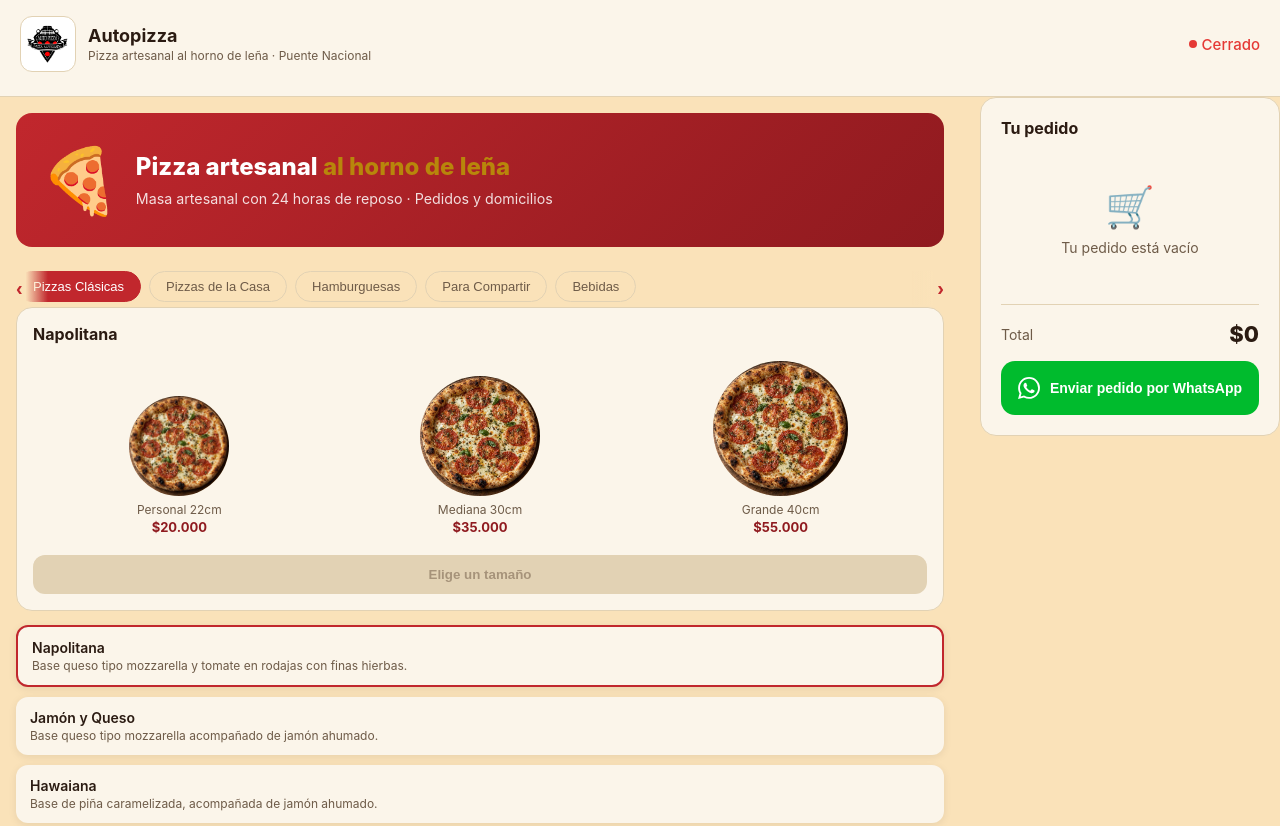
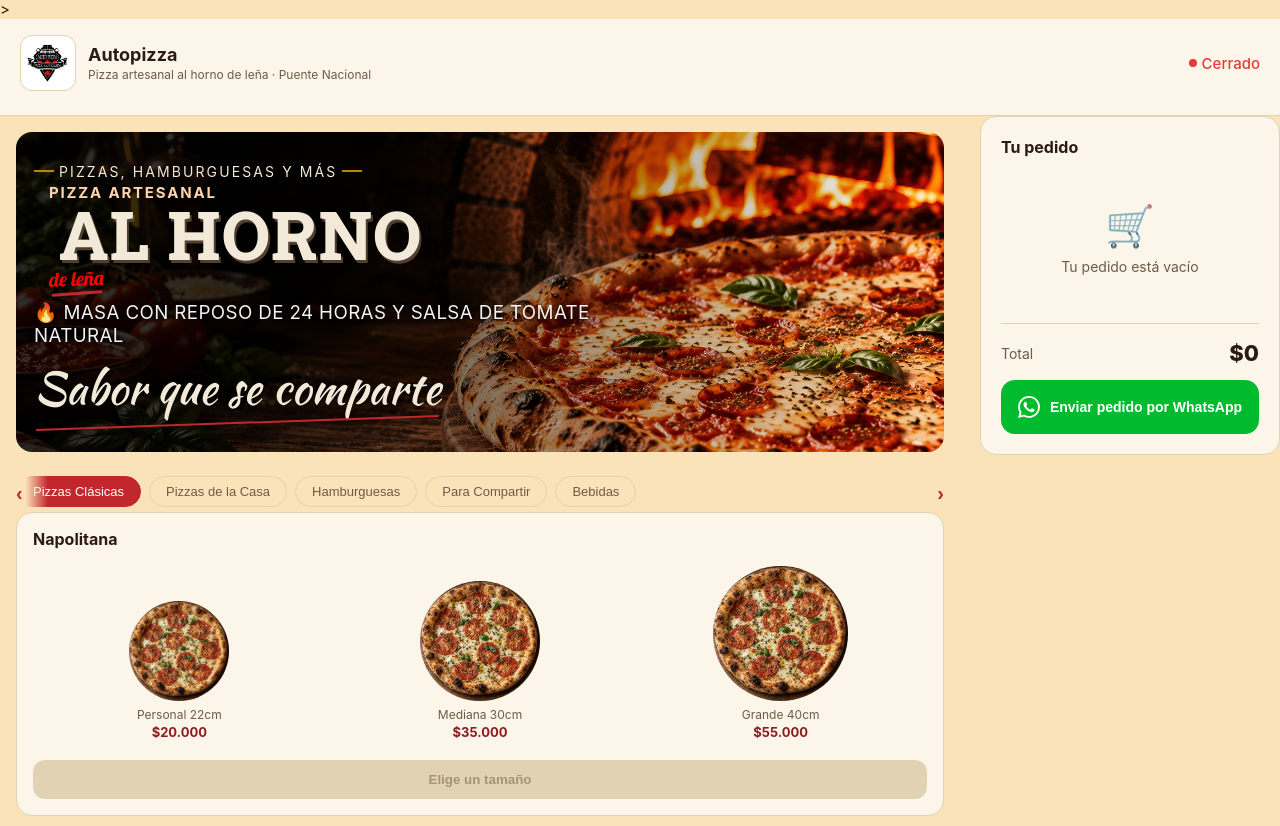
Before and after one commit to AndresMacana29/menudigital-autopizza, a plain HTML site: page index.html in a window 1280 px wide. Shown: the top 826 px of the page. Drawn offline with nearby package versions, Linux system fonts and the light colour scheme.

Commit message:
Actualizacion Banner

```diff
--- a/css/style.css
+++ b/css/style.css
@@ -106,41 +106,100 @@ body { background: var(--bg); color: var(--text); font-family: -apple-system, Bl
   padding-top: 16px;
   border-top: 1px solid var(--border)
 }
-
+/*HERO*/
 .hero{
+  position: relative;
   border-radius: 16px;
   overflow: hidden;
   margin-bottom: 24px;
-  background: linear-gradient(135deg, var(--brand), var(--brand-dark));
-  padding: 28px 24px;
+  min-height: 320px;
+  background-image: linear-gradient(90deg, rgba(0,0,0,0.8) 25%, rgba(0,0,0,0.3) 65%, rgba(0,0,0,0) 100%), url('/img/banner-sin-texto2.png');
+  background-size: cover;
+  background-position: center;
   display: flex;
   align-items: center;
-  gap: 16px;
+  padding: 28px 24px;
 }
-
-.hero-banner{
-  width: 100%;
-  height: auto;
-  display: block;
+.hero-eyebrow {
+  font-size: 8px;
+  letter-spacing: 0.15em;
+  text-transform: uppercase;
+  color: var(--cream);
+  margin-bottom: 3px;
+  display: flex;
+  align-items: center;
+  gap: 5px;
 }
-
+.hero-eyebrow::before,
+.hero-eyebrow::after {
+  content: "";
+  width: 20px;
+  height: 2px;
+  background: var(--gold);
+}
+.hero-badge {
+  font-size: 15px;
+  font-weight: bold;
+  letter-spacing: 0.12em;
+  text-transform: uppercase;
+  color: #FFD6AB;
+  align-items: center;
+  gap: 10px;
+  margin-left: 15px;
+}
 .hero-title {
-  font-size: 1.6em;
+  font-family: 'Roboto Slab', serif;
   font-weight: 800;
-  color: #fff;
-  line-height: 1.2;
+  font-size: 100px;
+  line-height: 0.95;
+  letter-spacing: 1px;
+  text-transform: uppercase;
+  color: #F3E9D8;
+  text-shadow: 2px 3px 0 #504031;
+  margin-left: 25px;
 }
 .hero-highlight {
-  color: var(--gold);
+  font-family: 'Lobster', cursive;
+  font-size: 20px;
+  color: #FF0000;
+  display: inline-block;
+  transform: rotate(-2deg);
+  text-transform: none;
+  margin-left: 15px;
+}
+.hero-highlight::after {
+  content: "";
+  position: absolute;
+  left: 2px; right: 2px; bottom: -4px;
+  height: 3px;
+  background: var(--brand);
+  border-radius: 2px;
+  transform: rotate(-2deg);
+}
+.hero-desc {
+  font-size: 1.05em;
+  letter-spacing: 0.02em;
+  text-transform: uppercase;
+  color: rgba(255,255,255,0.95);
+  text-shadow: 0 1px 4px rgba(0,0,0,0.9);
+  margin-top: 10px;
 }
 .hero-tagline {
-  font-size: 0.95em;
-  color: rgba(255,255,255,0.85);
+  font-family: 'Kaushan Script', cursive;
+  color: var(--cream);
+  font-size: 1.9em;
+  position: relative;
+  display: inline-block;
   margin-top: 8px;
+  text-shadow: 0 1px 4px rgba(0,0,0,0.9);
 }
-.hero-image {
-  font-size: 64px;
-  flex-shrink: 0;
+.hero-tagline::after {
+  content: "";
+  position: absolute;
+  left: 2px; right: 2px; bottom: -3px;
+  height: 2px;
+  background: var(--brand);
+  transform: rotate(-2deg);
 }
 
 .resto-name { font-size: 18px; font-weight: 700; color: var(--text); line-height: 1.2; }
@@ -565,6 +624,9 @@ main {
   .size-mediana  { width: min(95px, 28vw); height: min(95px, 28vw); font-size: 45px; }
   .size-grande   { width: min(115px, 32vw); height: min(115px, 32vw); font-size: 52px; }
 }
+.hero { min-height: 200px; padding: 20px 18px; }
+.hero-title { font-size: 1.5em; }
+.hero-tagline { font-size: 1.1em; }
 
 @media (min-width: 901px) {
   .cart-fab { display: none !important; }
@@ -574,3 +636,11 @@ main {
   .splash-logo { max-width: 80vw; }
   .splash-text { font-size: 26px; }
 }
+@media (min-width: 1200px) {
+  .hero { min-height: 320px; }
+  .hero-content { max-width: 580px; }
+  .hero-eyebrow { font-size: 14px;}
+  .hero-title { font-size: 4.5em; }
+  .hero-desc { font-size: 1.25em; }
+  .hero-tagline { font-size: 3em; }
+}
--- a/index.html
+++ b/index.html
@@ -6,8 +6,14 @@
 <title>Menú Digital-Autopizza</title>
 <link rel="preconnect" href="https://fonts.googleapis.com">
 <link rel="preconnect" href="https://fonts.gstatic.com" crossorigin>
+<link href="https://fonts.googleapis.com/css2?family=Roboto+Slab:wght@800&display=swap" rel="stylesheet">
 <link href="https://fonts.googleapis.com/css2?family=Great+Vibes&family=Oswald:wght@200..700&display=swap" rel="stylesheet">
+<link href="https://fonts.googleapis.com/css2?family=Anton&family=Kaushan+Script&family=Oswald:wght@400;500;600;700&display=swap" rel="stylesheet">
+<link href="https://fonts.googleapis.com/css2?family=Lobster&family=Lobster+Two:ital,wght@0,400;0,700;1,400;1,700&display=swap" rel="stylesheet">>
 <link rel="icon" type="image/png" href="./img/Logo-autopizza-icono.png">
+
+
+
 <link rel="stylesheet" href="css/style.css">
 </head>
 <body>
@@ -33,13 +39,16 @@
 <div class="page-layout">
 <!-- MAIN MENU -->
   <main id="mainContent">
-    <section class="hero">
-      <div class="hero-image">🍕</div>
-      <div>
-        <div class="hero-title">Pizza artesanal <span class="hero-highlight">al horno de leña</span></div>
-        <div class="hero-tagline">Masa artesanal con 24 horas de reposo · Pedidos y domicilios</div>
-      </div>
-    </section>
+  <section class="hero">
+  <div class="hero-content">
+    <div class="hero-eyebrow">Pizzas, hamburguesas y más</div>
+    <div class="hero-badge">Pizza artesanal</div>
+    <h1 class="hero-title">AL HORNO</h1>
+    <div class="hero-highlight">de leña</div>
+    <div class="hero-desc">🔥 Masa con reposo de 24 horas y salsa de tomate natural</div>
+    <div class="hero-tagline">Sabor que se comparte</div>
+  </div>
+</section>
     <div class="cat-nav-wrap">
       <button class="cat-nav-arrow cat-nav-arrow-left" onclick="scrollCats(-1)" aria-label="Categorías anteriores">‹</button>
       <div class="cat-nav" id="catNav"></div>
```
Also changed, not shown: img/banner-sin-texto2.png (added), 10 other files.
